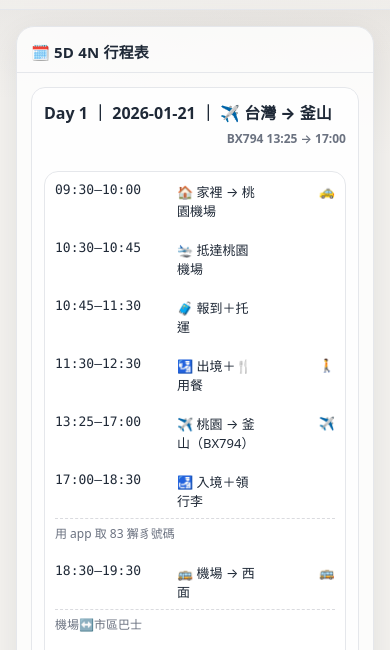
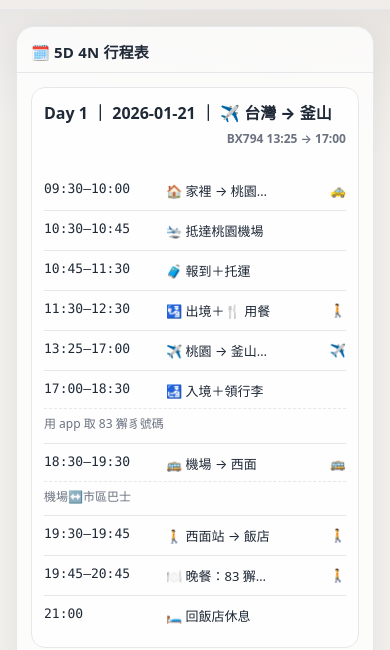
Before and after one commit to ZT0121/Travel, a plain HTML site: page Busan-2026/index.html in a window 390 px wide. Shown: the part 118-768 px from the top of the page. Drawn offline with Linux system fonts and the light colour scheme.

Commit message:
Improve mobile Day summary layout

```diff
--- a/Busan-2026/index.html
+++ b/Busan-2026/index.html
@@ -290,15 +290,28 @@
 
     /* ===== Mobile: 行程表格改成「備註下一行全寬」 ===== */
     @media (max-width: 640px){
-      table.itinTable{ table-layout: auto; }
+      /* 手機：把表格外框拿掉，內容就跟 summary 同寬，不會「展開變窄」 */
+      table.itinTable{
+        table-layout: auto;
+        border: none;
+        border-radius: 0;
+        background: transparent;
+      }
       table.itinTable thead{ display:none; }
+
+      /* tableWrap 在手機不用橫向捲動，避免內縮視覺 */
+      .tableWrap{ overflow: visible; }
+
       table.itinTable tbody tr{
         display:grid;
-        grid-template-columns: 112px 1fr 64px;
+        grid-template-columns: 112px minmax(0, 1fr) 64px;
         grid-auto-rows: auto;
         gap:6px 10px;
-        padding:10px 10px;
+        padding:10px 0; /* 由左右 padding 改成 0：跟外層 .pad 對齊 */
+        border-bottom: 1px solid rgba(107,114,128,.16);
       }
+      table.itinTable tbody tr:last-child{ border-bottom: none; }
+
       table.itinTable tbody td{
         border-bottom:none;
         padding:0;
@@ -306,13 +319,19 @@
       /* 1:時間 2:行程 3:交通 同一行 */
       table.itinTable tbody td:nth-child(1){ grid-column:1; }
       table.itinTable tbody td:nth-child(2){ grid-column:2; }
+      /* 2:行程 盡量維持一行，避免被拆成兩行（太長就省略號） */
+      table.itinTable tbody td:nth-child(2){
+        white-space: nowrap;
+        overflow: hidden;
+        text-overflow: ellipsis;
+      }
       table.itinTable tbody td:nth-child(3){ grid-column:3; text-align:right; }
       /* 4:備註 變成下一行全寬 */
       table.itinTable tbody td:nth-child(4){
         grid-column: 1 / -1;
         margin-top:2px;
         padding-top:6px;
-        border-top:1px dashed rgba(107,114,128,.25);
+        border-top:1px dashed rgba(107,114,128,.16);
         color: var(--muted);
         font-size:12px;
         line-height:1.45;
```
